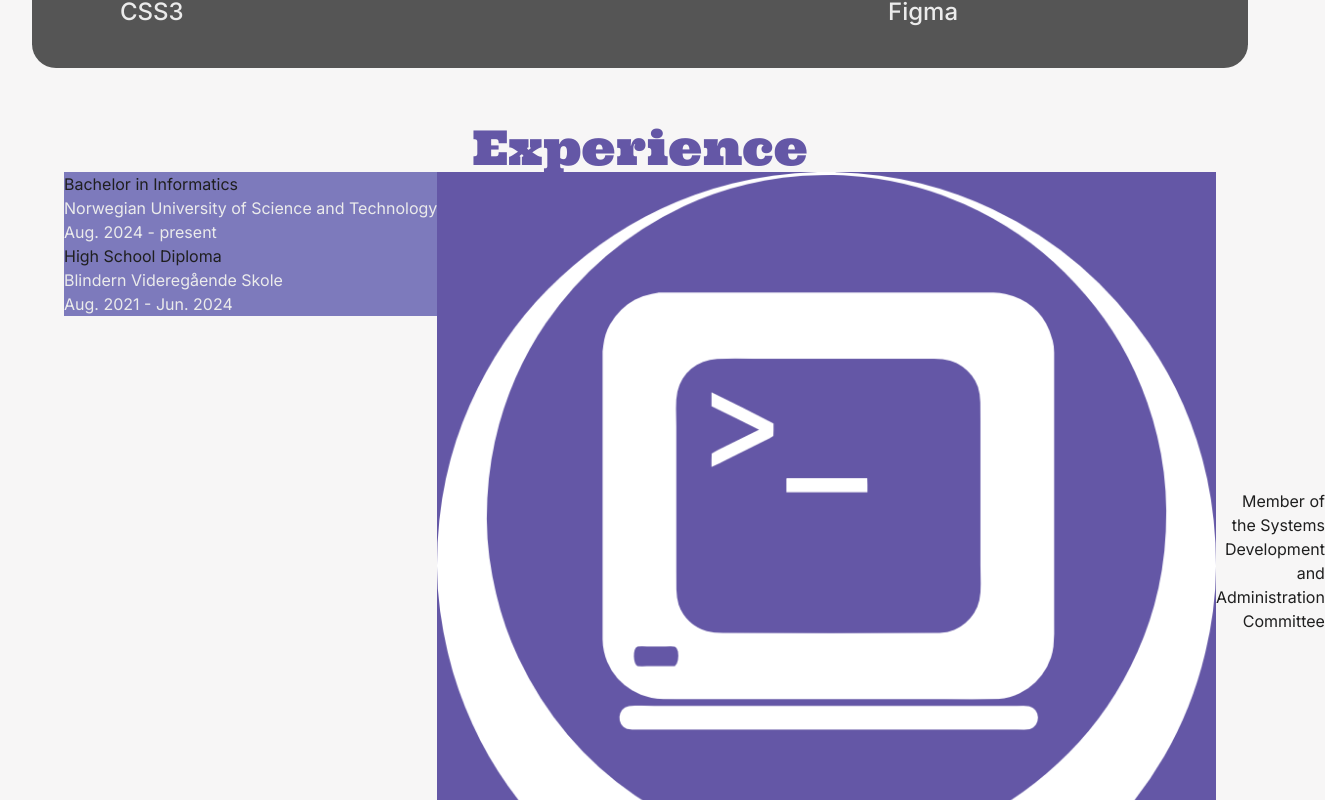
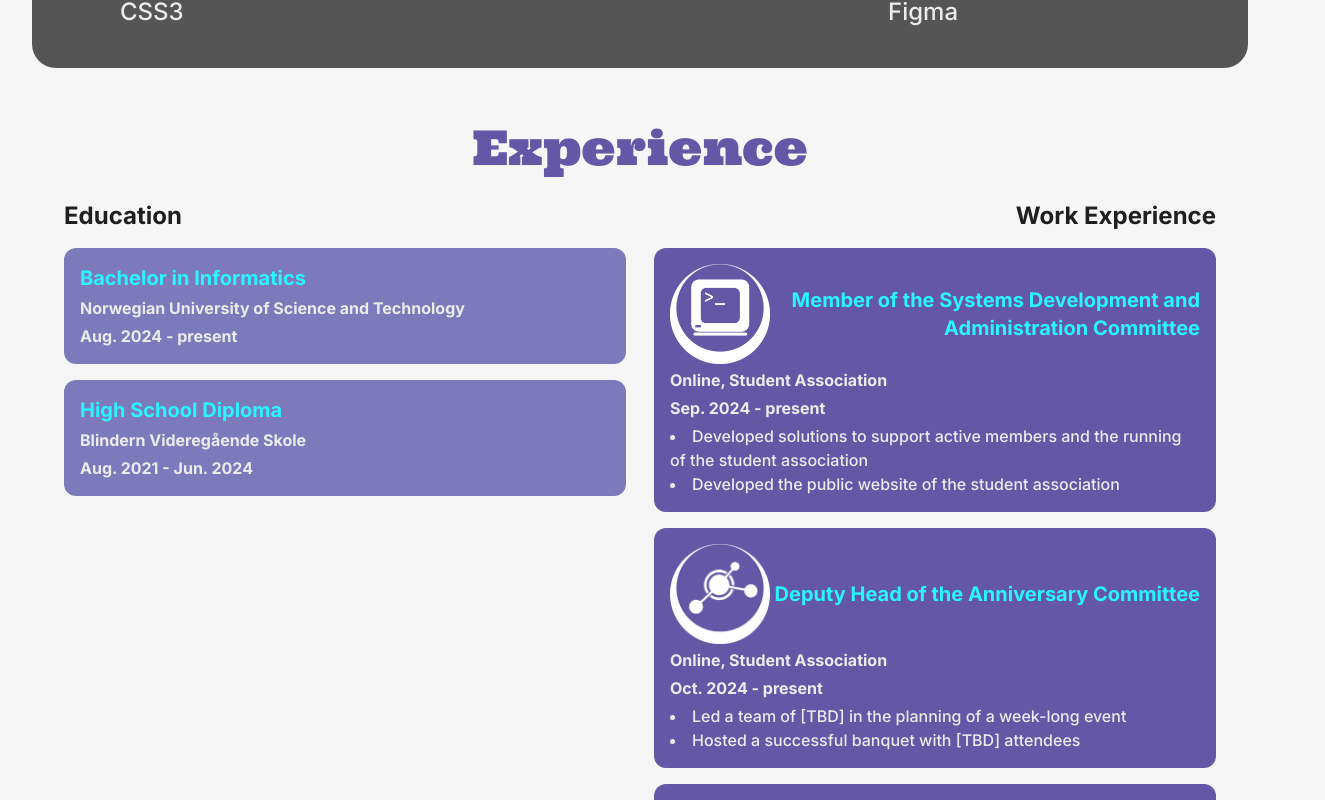
Before and after one commit to henrygraesberg/react_portfolio, a Next.js app: page / in a window 1280 px wide. Shown: the part 1480-2280 px from the top of the page, 1325 px wide, since content can reach past the window. Built offline with nearby package versions, Linux system fonts and the light colour scheme; some icons are missing.

Commit message:
Style experience

```diff
--- a/src/app/components/experience/Education.tsx
+++ b/src/app/components/experience/Education.tsx
@@ -8,10 +8,10 @@ export interface EducationCardProps {
 
 const EducationCard: FC<EducationCardProps> = ({ title, school, time_span }) => {
   return (
-    <div className="flex flex-col bg-secondary">
-        <h3 className="text-2x text-text">{title}</h3>
-        <p className="text-text_secondary">{school}</p>
-        <p className="text-text_secondary">{time_span}</p>
+    <div className="flex flex-col p-4 gap-1 bg-secondary rounded-xl">
+        <h3 className="text-xl text-accent font-bold">{title}</h3>
+        <p className="text-text_secondary font-bold">{school}</p>
+        <p className="text-text_secondary font-bold">{time_span}</p>
     </div>
   )
 }
--- a/src/app/components/experience/WorkExperience.tsx
+++ b/src/app/components/experience/WorkExperience.tsx
@@ -11,19 +11,19 @@ export interface WorkExperienceCardProps {
 
 const WorkExperienceCard: FC<WorkExperienceCardProps> = ({ title, employer, time_span, image, description }) => {
   return (
-    <div className="flex flex-col bg-primary">
+    <div className="flex flex-col p-4 gap-1 rounded-xl bg-primary">
         <div className="flex items-center justify-between">
-            {image && <Image src={image} alt={`${employer} logo`} />}
-            <h3 className="text-2x text-text text-end">{title}</h3>
+            {image && <Image src={image} alt={`${employer} logo`} width={100} />}
+            <h3 className="text-xl text-accent text-end flex-1 font-bold">{title}</h3>
         </div>
 
-        <p className="text-text_secondary">{employer}</p>
-        <p className="text-text_secondary">{time_span}</p>
+        <p className="text-text_secondary font-bold">{employer}</p>
+        <p className="text-text_secondary font-bold">{time_span}</p>
 
         {
-        description && <ul>
+        description && <ul className="list-disc list-inside font-medium">
             {description.map((point, index) => (
-                <li key={index}>{point}</li>
+                <li key={index} className="text-text_secondary">{point}</li>
             ))}
         </ul>
         }
--- a/src/app/page.tsx
+++ b/src/app/page.tsx
@@ -53,10 +53,12 @@ const Home = () => {
       </div>
     </div>
 
-    <div id="experience" className="grid px-[5vw]">
+    <div id="experience" className="grid md:grid-cols-2 gap-7 px-[5vw]">
       <h2 className="md:col-span-2 text-5xl font-ultra text-center text-primary dark:text-accent transition-all duration-700">Experience</h2>
 
-      <div>
+      <div className="flex flex-col gap-4">
+        <h3 className="font-bold text-2xl dark:text-text_secondary transition-all duration-700">Education</h3>
+
         {
         EducationData.map((education, index) => (
           <EducationCard
@@ -66,7 +68,10 @@ const Home = () => {
         ))
         }
       </div>
-      <div>
+
+      <div className="flex flex-col gap-4">
+        <h3 className="font-bold md:text-end text-2xl dark:text-text_secondary transition-all duration-700">Work Experience</h3>
+
         {
         WorkExperienceData.map((workExperience, index) => (
           <WorkExperienceCard
```
